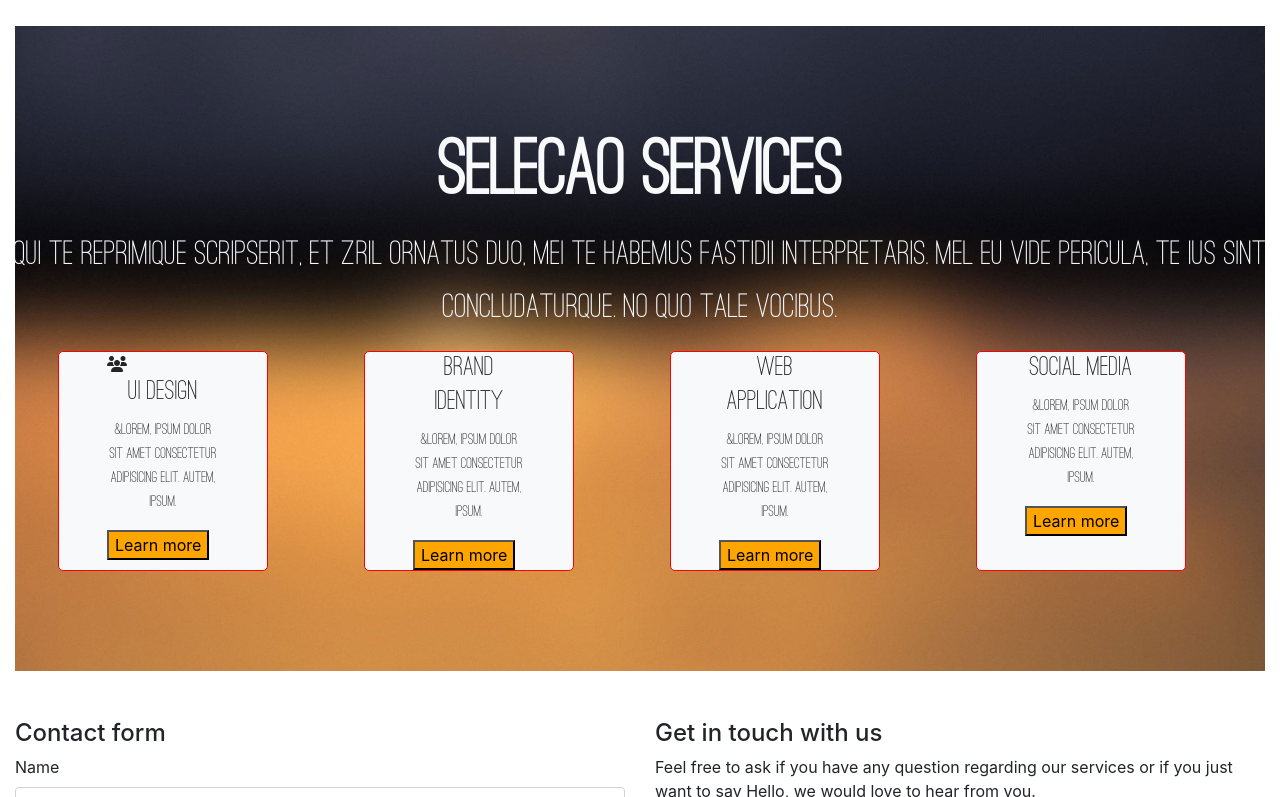
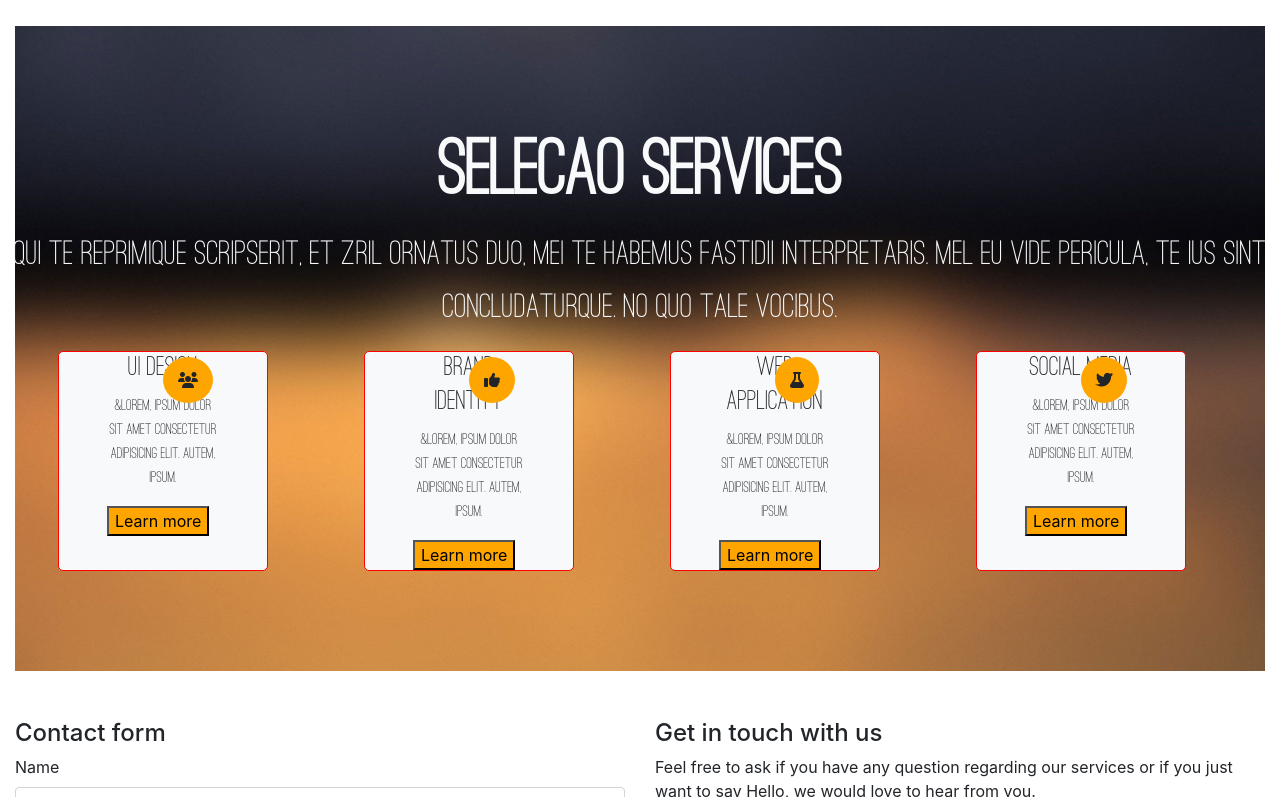
Before and after one commit to taufiq596/final-project, a plain HTML site: page index.html in a window 1280 px wide. Shown: the part 1294-2091 px from the top of the page. Drawn offline with nearby package versions, Linux system fonts and the light colour scheme.

Commit message:
changes2

```diff
--- a/index.html
+++ b/index.html
@@ -158,17 +158,19 @@
                         <button>Learn more</button>
                     </div>
                     <div class="col-2 px-5  mx-5 bg-light div-pad">
-
+                        <i class=" fas far fa-thumbs-up"></i>
                         <h3>BRAND IDENTITY</h3>
                         <p>&Lorem, ipsum dolor sit amet consectetur adipisicing elit. Autem, ipsum.</p>
                         <button>Learn more</button>
                     </div>
                     <div class="col-2 px-5 mx-5 bg-light div-pad">
+                        <i class="fas fa-flask"></i>
                         <h3>WEB APPLICATION</h3>
                         <p>&Lorem, ipsum dolor sit amet consectetur adipisicing elit. Autem, ipsum.</p>
                         <button>Learn more</button>
                     </div>
                     <div class="col-2 px-5 mx-5 bg-light div-pad">
+                        <i class=" fas fab fa-twitter"></i>
                         <h3>SOCIAL MEDIA</h3>
                         <p>&Lorem, ipsum dolor sit amet consectetur adipisicing elit. Autem, ipsum.</p>
                         <button>Learn more</button>
--- a/main.scss
+++ b/main.scss
@@ -91,9 +91,18 @@ font-family:ostrich;
         border: 1px solid red;
         width: 100%;
         border-radius: 5px;
+        position:relative;
     }
     button{
         background-color: orange;
         text-align: center;
     }
+    .fas{
+        padding: 15px;
+        border-radius: 50%;
+        background-color: orange;
+        position: absolute;
+        top: 5px;
+        left: 50%;
+    }
 }
```
Also changed, not shown: main.css, 1 other file.
